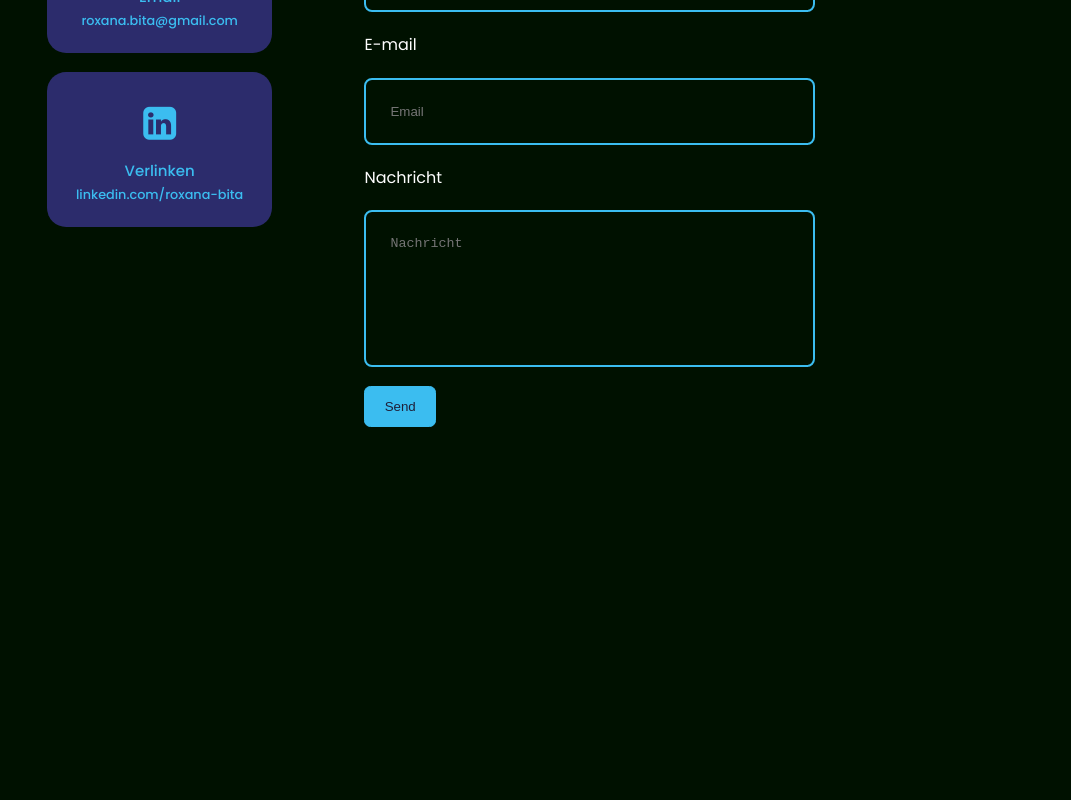
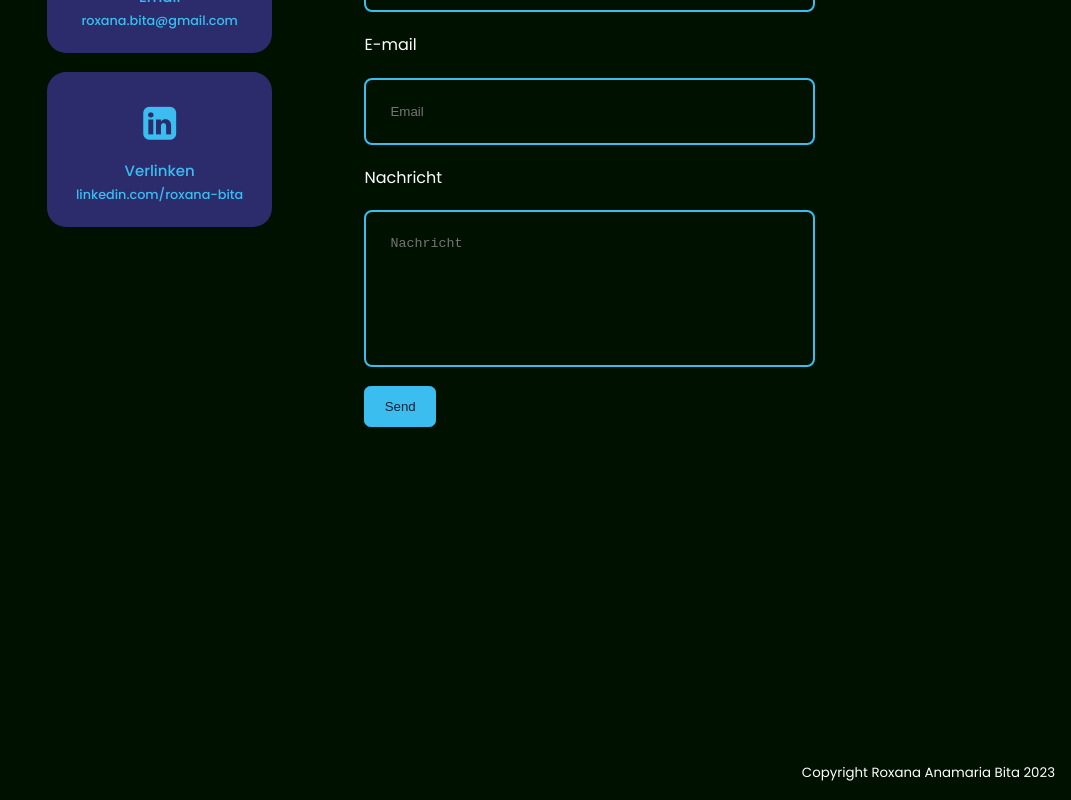
Before and after one commit to roxibi/Portfolio, a React (Create React App) app: page / in a window 1280 px wide. Shown: the part 4021-4821 px from the top of the page, without its empty margins (209-1280 px from the left). Before the commit the page ends 4495 px from the top, so only its background shows below. Built offline with nearby package versions, Linux system fonts and the light colour scheme.

Commit message:
add copyright

```diff
--- a/src/App.css
+++ b/src/App.css
@@ -50,3 +50,11 @@ padding: 0.3rem;
   color:var(--color-bg)
 
 }
+
+.footer{
+ display: flex;
+ justify-content: right;
+ align-items: flex-start;
+ margin-bottom: 1rem;
+ margin-right: 1rem;
+}
--- a/src/App.jsx
+++ b/src/App.jsx
@@ -13,7 +13,7 @@ function App() {
 
         <Routes>  <Route path={'/'} element={<DE/>}/>
                  <Route path={'/en'} element={<EN/>}/> </Routes>
-
+                 <p className="footer"><small>Copyright Roxana Anamaria Bita 2023</small></p>
         </Router>
     );
 }
--- a/src/components/DE/DE.js
+++ b/src/components/DE/DE.js
@@ -6,6 +6,7 @@ import AboutDE from "./aboutKopie/AboutDE";
 import ExperienceDE from "./experienceKopie/ExperienceDE";
 import PortfolioDE from "./porfolioKopie/PortfolioDE";
 import ContactDE from "./contactKopie/ContactDE";
+import FooterDE from "./footerKopie/FooterDE";
 
 
 function DE() {
@@ -17,7 +18,7 @@ function DE() {
             <ExperienceDE />
             <PortfolioDE />
             <ContactDE />
-
+            <FooterDE />
         </>
     );
 }
--- a/src/components/contact/contact.css
+++ b/src/components/contact/contact.css
@@ -46,7 +46,7 @@ form{
     display: flex;
     flex-direction: column;
     gap:1.2rem;
-
+ margin-bottom: 9rem;
 
 }
 
```
Also changed, not shown: src/components/DE/footerKopie/FooterDE.jsx (line endings or trailing spaces).
